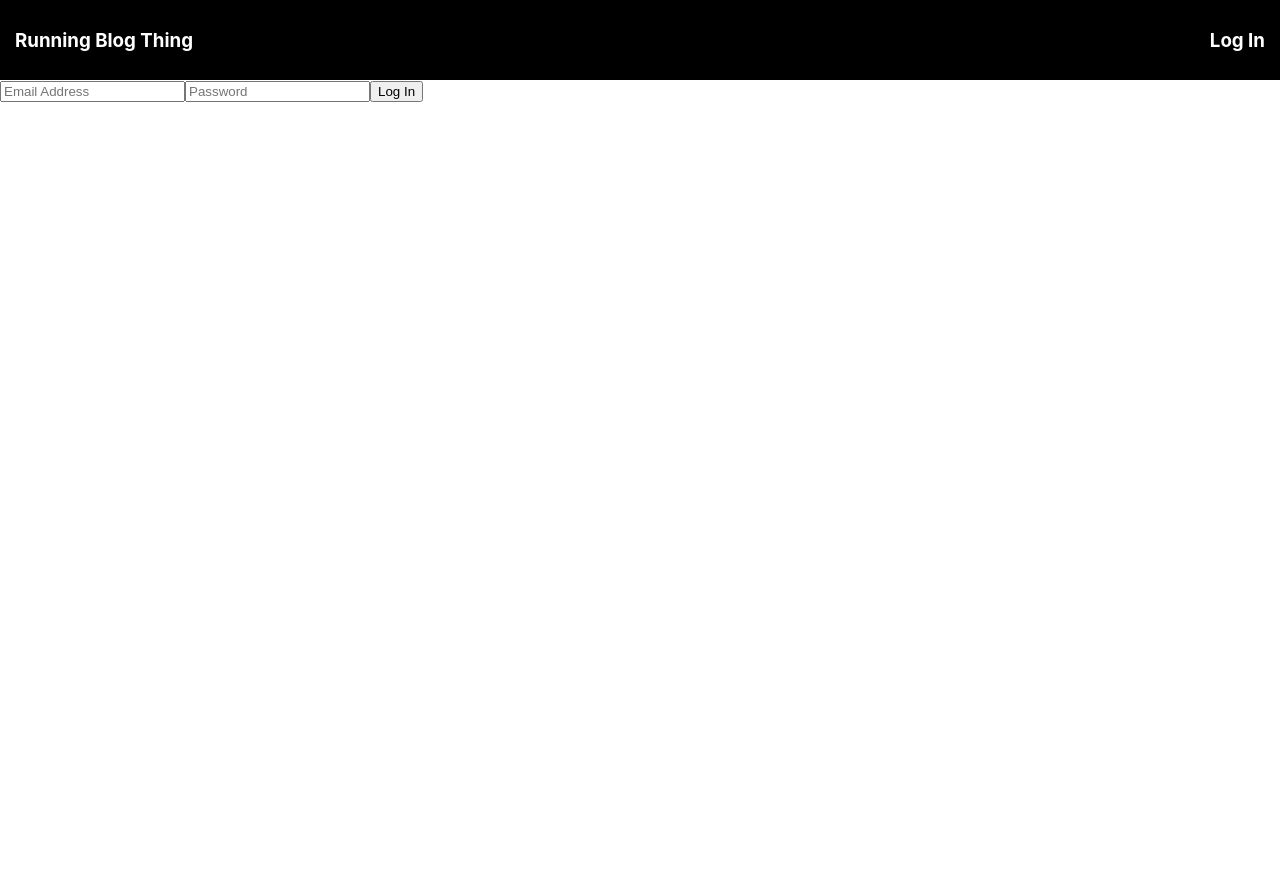
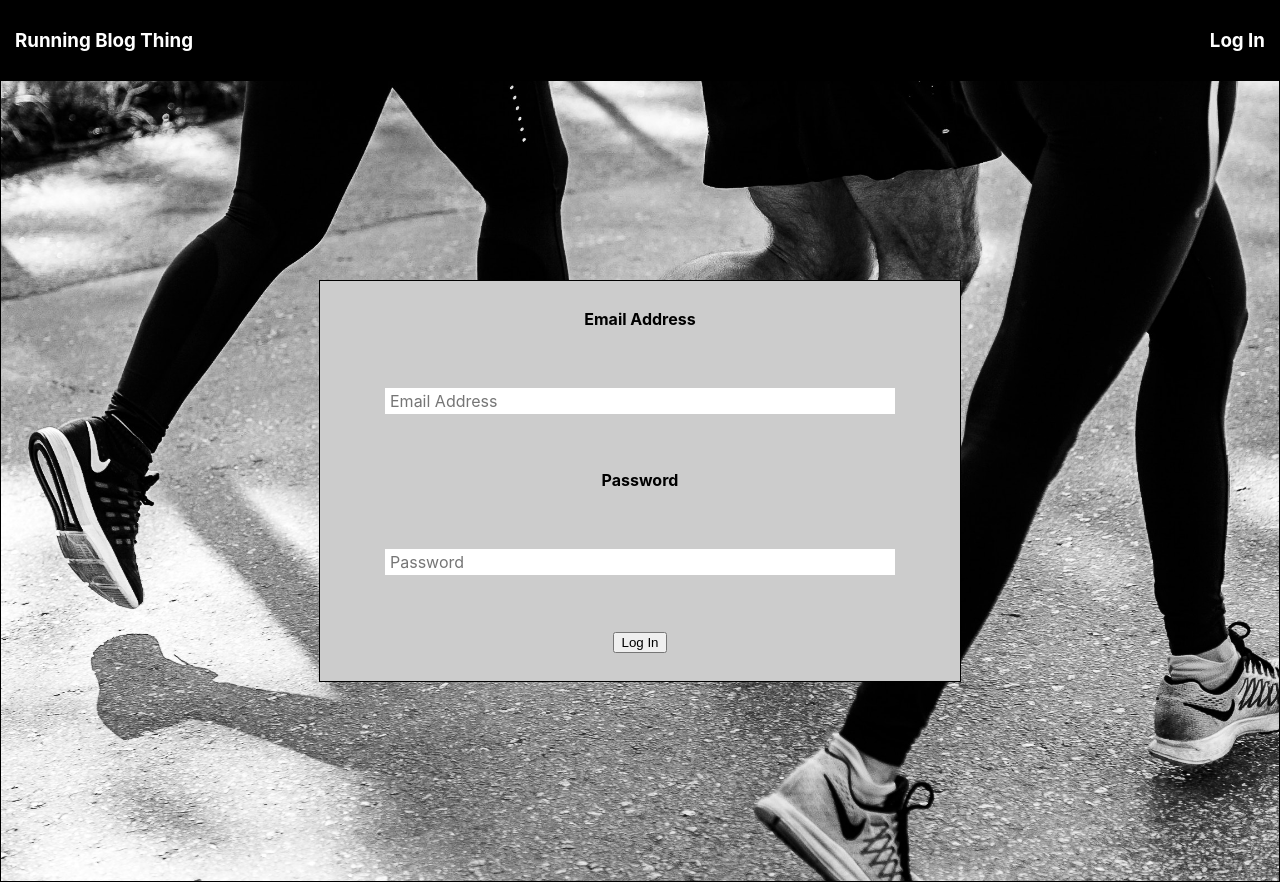
Before and after one commit to nathanejbrown/runners-blog, a React (Create React App) app: page /login in a window 1280 px wide. Before the commit the page ends 800 px from the top, so only its background shows below. Built offline with nearby package versions, Linux system fonts and the light colour scheme.

Commit message:
Created the Input component (will add validation later), did some styling on login page.

```diff
--- /dev/null
+++ b/src/components/Input/Input.css
@@ -0,0 +1,20 @@
+.Label {
+    font-weight: bold;
+    display: block;
+    margin-bottom: 2px;
+}
+
+.InputElement {
+    border: 1px solid #ccc;
+    background-color: white;
+    font: inherit;
+    padding: 3px 5px;
+    display: block;
+    width: 80%;
+    /* padding: 10px; */
+    box-sizing: border-box;
+}
+
+.InputElement:focus {
+    background-color: #ccc;
+}
--- /dev/null
+++ b/src/components/Input/Input.js
@@ -0,0 +1,20 @@
+import React, { Fragment } from 'react';
+import './Input.css';
+
+const Input = (props) => (
+
+    <Fragment>
+        <label className='Label'>{props.label}</label>
+        <input
+            className='InputElement'
+            type={props.inputType}
+            name={props.inputName}
+            placeholder={props.inputPlaceholder}
+            onChange={props.changed}
+            >
+        </input>
+    </Fragment>
+
+)
+
+export default Input;
--- /dev/null
+++ b/src/containers/Login/Login.css
@@ -0,0 +1,23 @@
+.formBox {
+    background-image: url('../../images/aquachara-458327-unsplash.jpg');
+    background-size: cover;
+    background-position: center;
+    background-repeat: no-repeat;
+    border: 1px solid;
+    display: flex;
+    flex-direction: row;
+    align-items: center;
+    justify-content: center;
+    min-height: 100vh;
+}
+
+form {
+    background-color: #ccc;
+    display: flex;
+    flex-direction: column;
+    align-items: center;
+    justify-content: space-around;
+    border: 1px solid;
+    width: 50vw;
+    height: 50vh;
+}
--- a/src/containers/Login/Login.js
+++ b/src/containers/Login/Login.js
@@ -1,5 +1,7 @@
 import React, { Component, Fragment } from 'react';
+import './Login.css';
 import Header from '../../components/Header/Header';
+import Input from '../../components/Input/Input';
 import { connect } from 'react-redux';
 import * as actions from '../../store/actions/index';
 import {updateObject} from '../../shared/utility';
@@ -29,14 +31,17 @@ class Login extends Component {
     }
 
     render () {
+
         return (
             <Fragment>
                 <Header loggedIn={this.props.loggedIn}/>
-                <form>
-                    <input name='email' type='text' placeholder='Email Address' onChange={(event) => this.changedInput(event)}></input>
-                    <input name='password' type='password' placeholder='Password' onChange={(event) => this.changedInput(event)}></input>
-                    <button type='submit' onClick={(event) => this.processLogin(event)}>Log In</button>
-                </form>
+                <div className='formBox'>
+                    <form>
+                        <Input inputName='email' inputType='text' inputPlaceholder='Email Address' label='Email Address' changed={(event) => this.changedInput(event)}></Input>
+                        <Input inputName='password' inputType='password' inputPlaceholder='Password' label='Password' changed={(event) => this.changedInput(event)}></Input>
+                        <button type='submit' onClick={(event) => this.processLogin(event)}>Log In</button>
+                    </form>
+                </div>
             </Fragment>
         )
     }
```
Also changed, not shown: src/images/aquachara-458327-unsplash.jpg (added).
